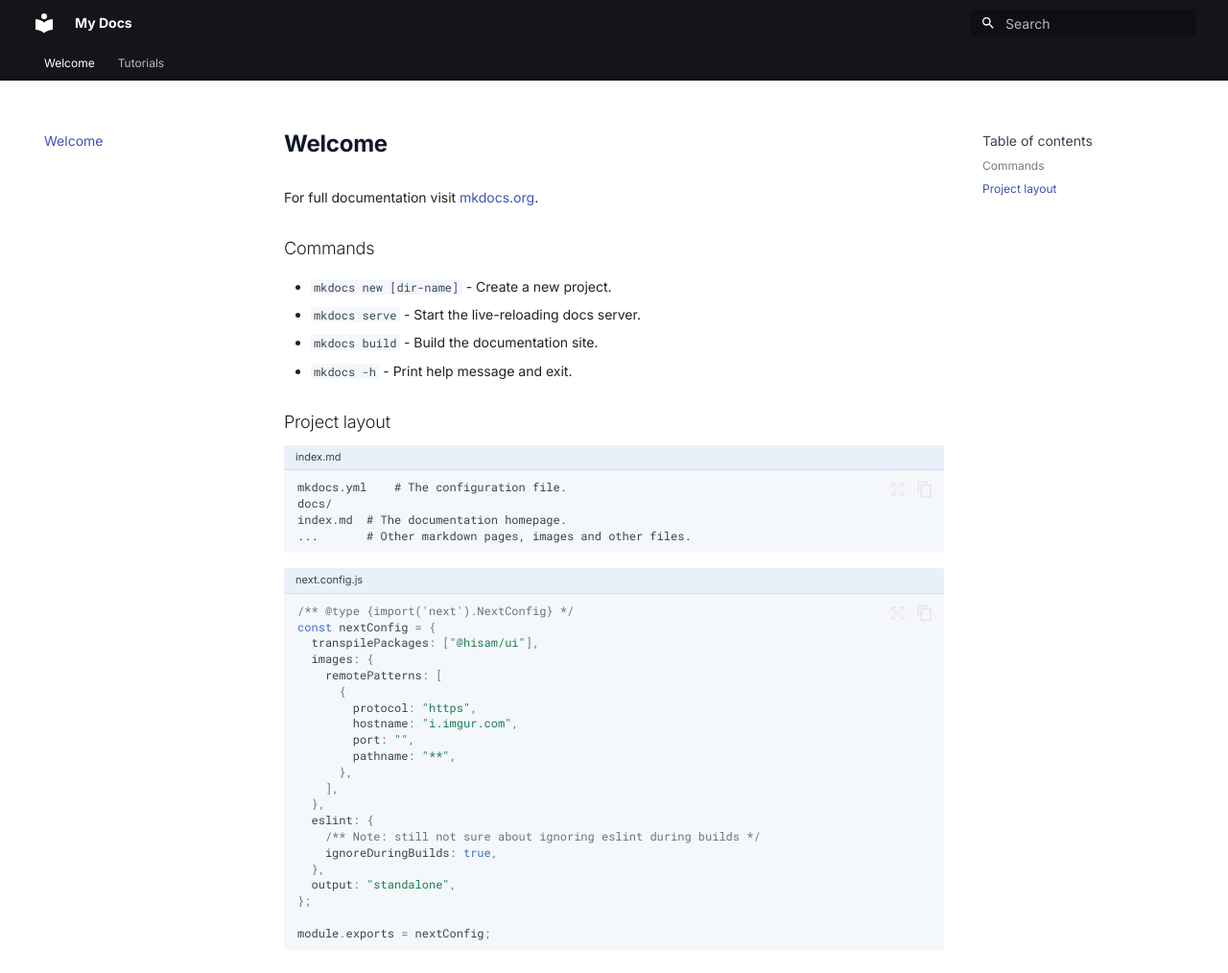
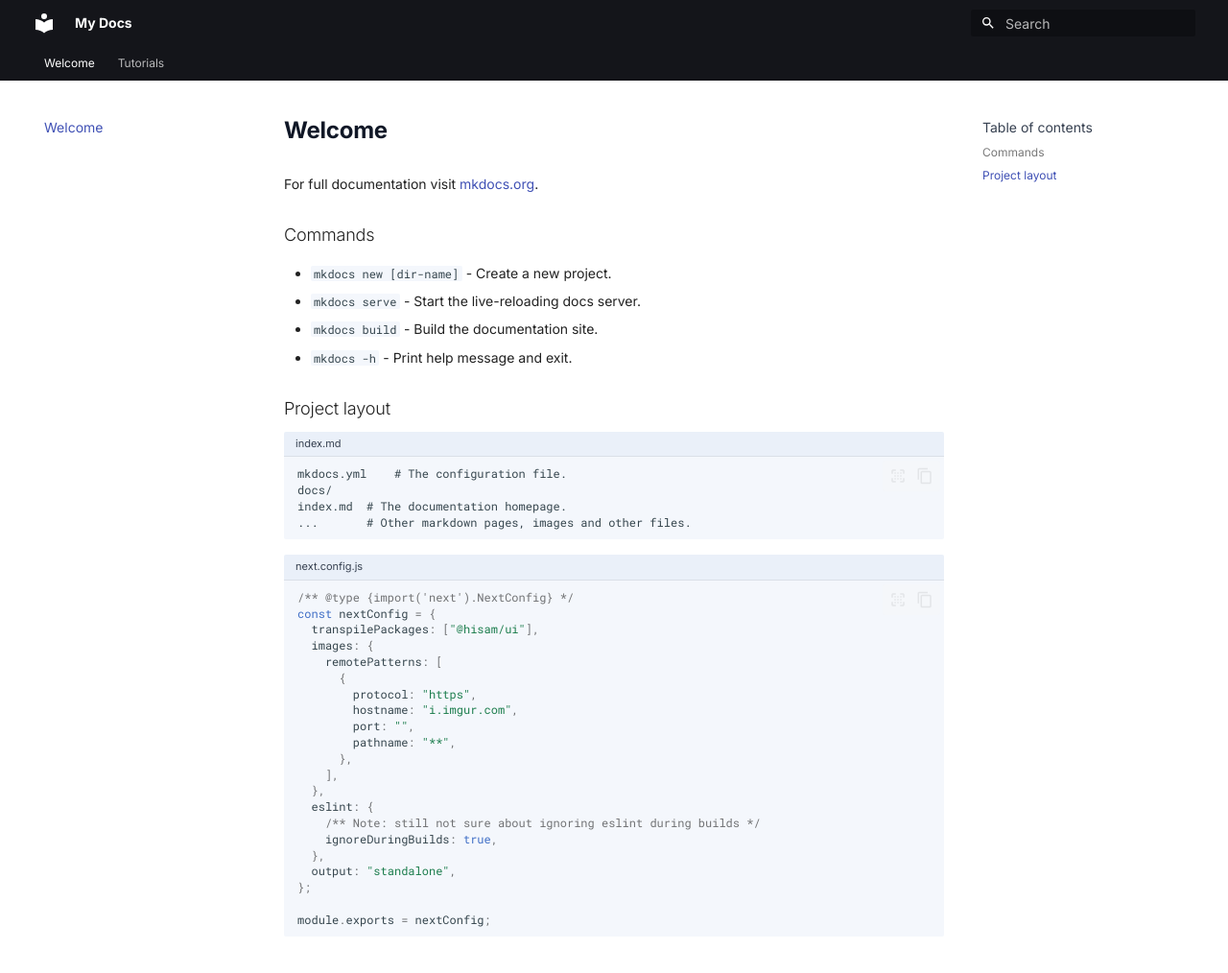
Before and after one commit to hisamafahri/mkdocs-template, an MkDocs documentation site: the page built from docs/index.md, in a window 1280 px wide and 1014 px high. Shown: the whole window at 96% size. Built offline with MkDocs 1.6.1 and Material for MkDocs 9.7.7, drawn with Linux system fonts in a browser that asks for light colours.

Commit message:
fix: adjust inner margin

```diff
--- a/docs/stylesheets/globals.css
+++ b/docs/stylesheets/globals.css
@@ -34,6 +34,10 @@ h1 {
 
 h2 {
   font-size: 18px !important;
+}
+
+.md-main__inner {
+  margin-top: 16px !important;
 }
 
 /* code */
```
